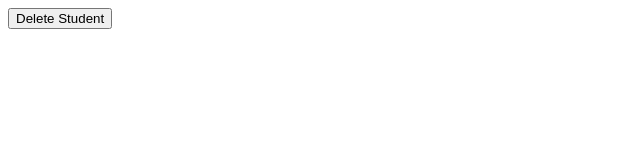
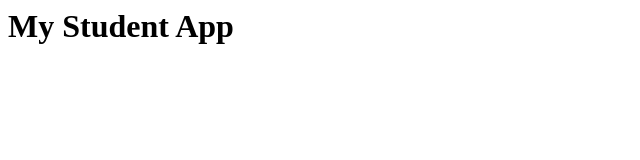
Before and after one commit to hiMinhLaMinh/th_git, a plain HTML site: page index.html in a window 1280 px wide. Shown: the whole page, without its empty margins (0-640 px from the left). Drawn offline with Linux system fonts and the light colour scheme.

Commit message:
thay đổi ở local

```diff
--- a/index.html
+++ b/index.html
@@ -1 +1 @@
-<button>Delete Student</button>
+<h1>My Student App</h1>
```
